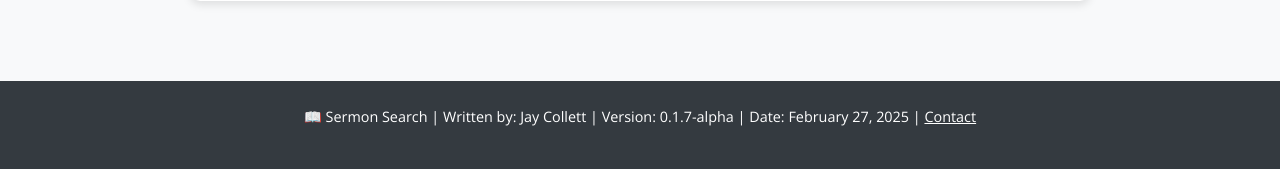
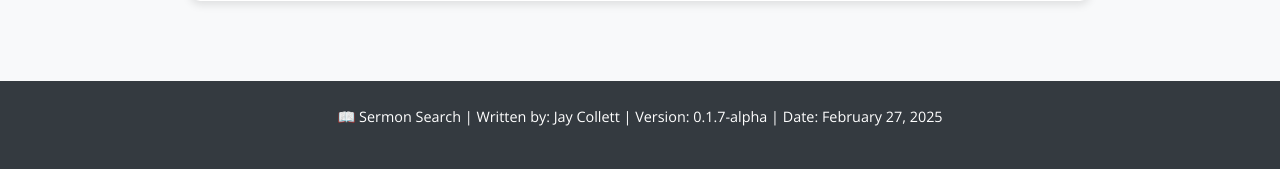
Before and after one commit to jaycollett/TCFSermonSearcher, a Flask app: page / in a window 1280 px wide. Shown: the part 1087-1256 px from the top of the page. Run offline with Flask 3, Linux system fonts and the light colour scheme.

Commit message:
Removes email from footer.

```diff
--- a/templates/layout.html
+++ b/templates/layout.html
@@ -96,7 +96,7 @@
     </div>
 
     <footer class="footer">
-        <p>📖 Sermon Search | Written by: Jay Collett | Version: 0.1.7-alpha | Date: February 27, 2025 | <a href="mailto:jay@collett.us" style="color:white;">Contact</a></p>
+        <p>📖 Sermon Search | Written by: Jay Collett | Version: 0.1.7-alpha | Date: February 27, 2025</p>
     </footer>
 
     <script src="https://cdn.jsdelivr.net/npm/bootstrap@5.3.0/dist/js/bootstrap.bundle.min.js"></script>
```
